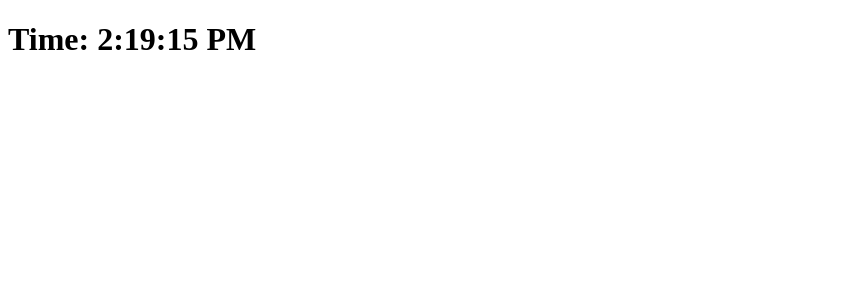
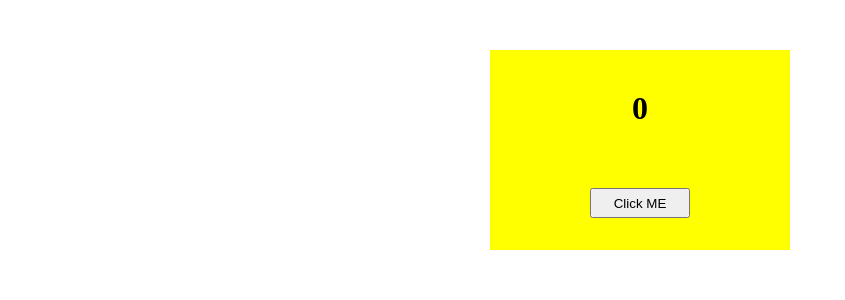
Before and after one commit to shahajalalweb/JS-React-learn, a React (Create React App) app: page / in a window 1280 px wide. Shown: the top 300 px of the page, without its empty margins (0-845 px from the left). Built offline with nearby package versions, Linux system fonts and the light colour scheme.

Commit message:
JS React counter add

```diff
--- a/public/index.html
+++ b/public/index.html
@@ -24,6 +24,7 @@
       work correctly both with client-side routing and a non-root public URL.
       Learn how to configure a non-root public URL by running `npm run build`.
     -->
+    <link rel="stylesheet" href="style.css">
     <title>JSreact clock!</title>
   </head>
   <body>
--- /dev/null
+++ b/public/style.css
@@ -0,0 +1,16 @@
+.counter {
+    margin: 0 auto;
+    background-color: yellow;
+    width: 300px;
+    height: 200px;
+}
+.counter h1 {
+    text-align: center;
+    margin-top: 50px;
+    padding: 40px;
+}
+.counter button{
+    margin-left: 100px;
+    width: 100px;
+    height: 30px;
+}
--- a/src/index.js
+++ b/src/index.js
@@ -1,11 +1,16 @@
 import React from 'react';
 import ReactDOM from 'react-dom';
 
-setInterval(() => {
-  const element = (
-    <h1 className='heading'>
-      <span className='text'>Time: {new Date().toLocaleTimeString()}</span>
-    </h1>
-  );
-  ReactDOM.render(element, document.getElementById('root'));
-}, 1000);
+const roots = document.querySelector('#root');
+
+const Increment = () => {
+    const [counters, setCounter] = React.useState(0);
+    return (
+      <div class="counter">
+        <h1 id="display">{ counters }</h1>
+        <button id="button" onClick={() => setCounter(counters + 1)}>Click ME</button>
+      </div>
+    );
+}
+
+ReactDOM.render(<Increment />, roots);
```
